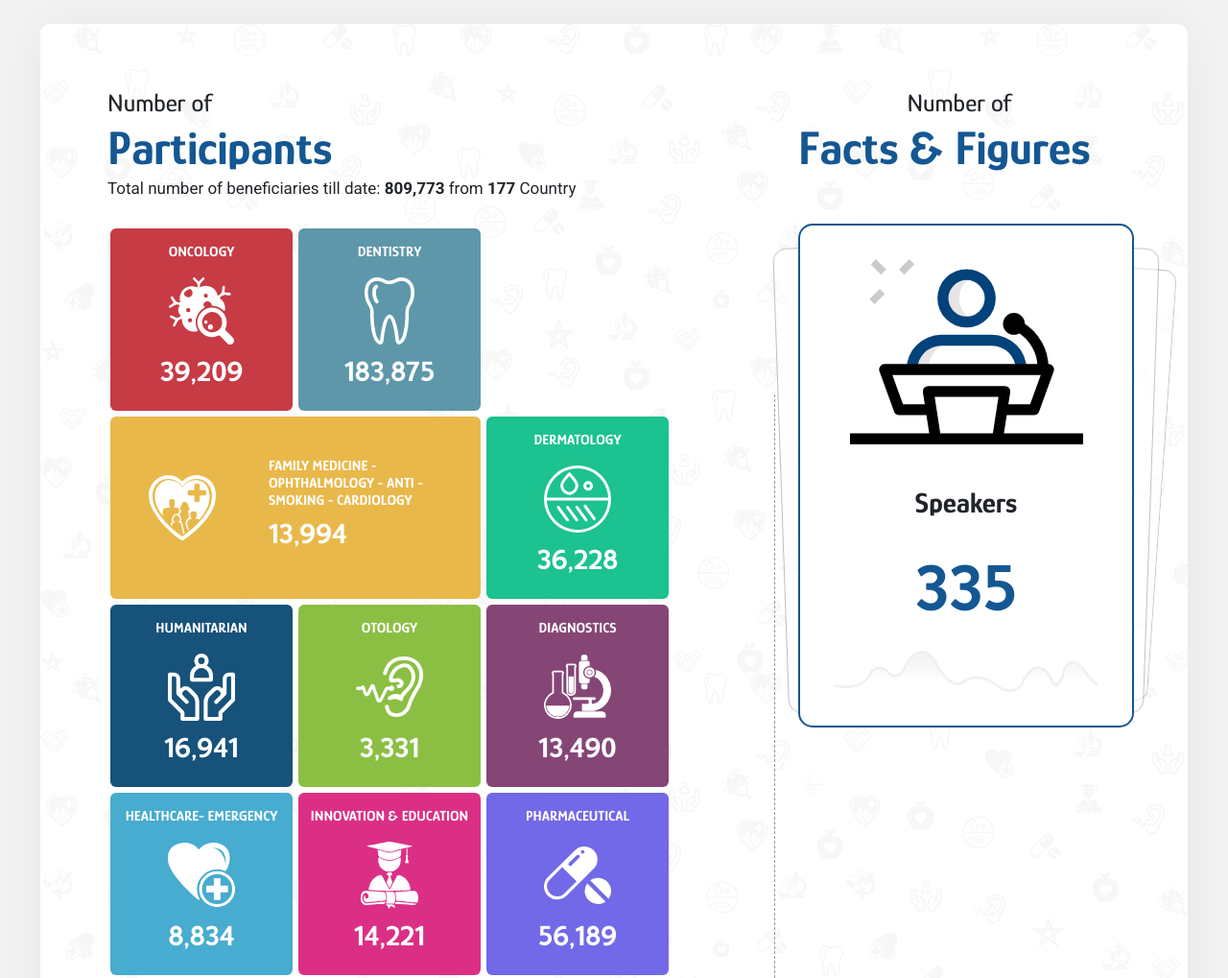
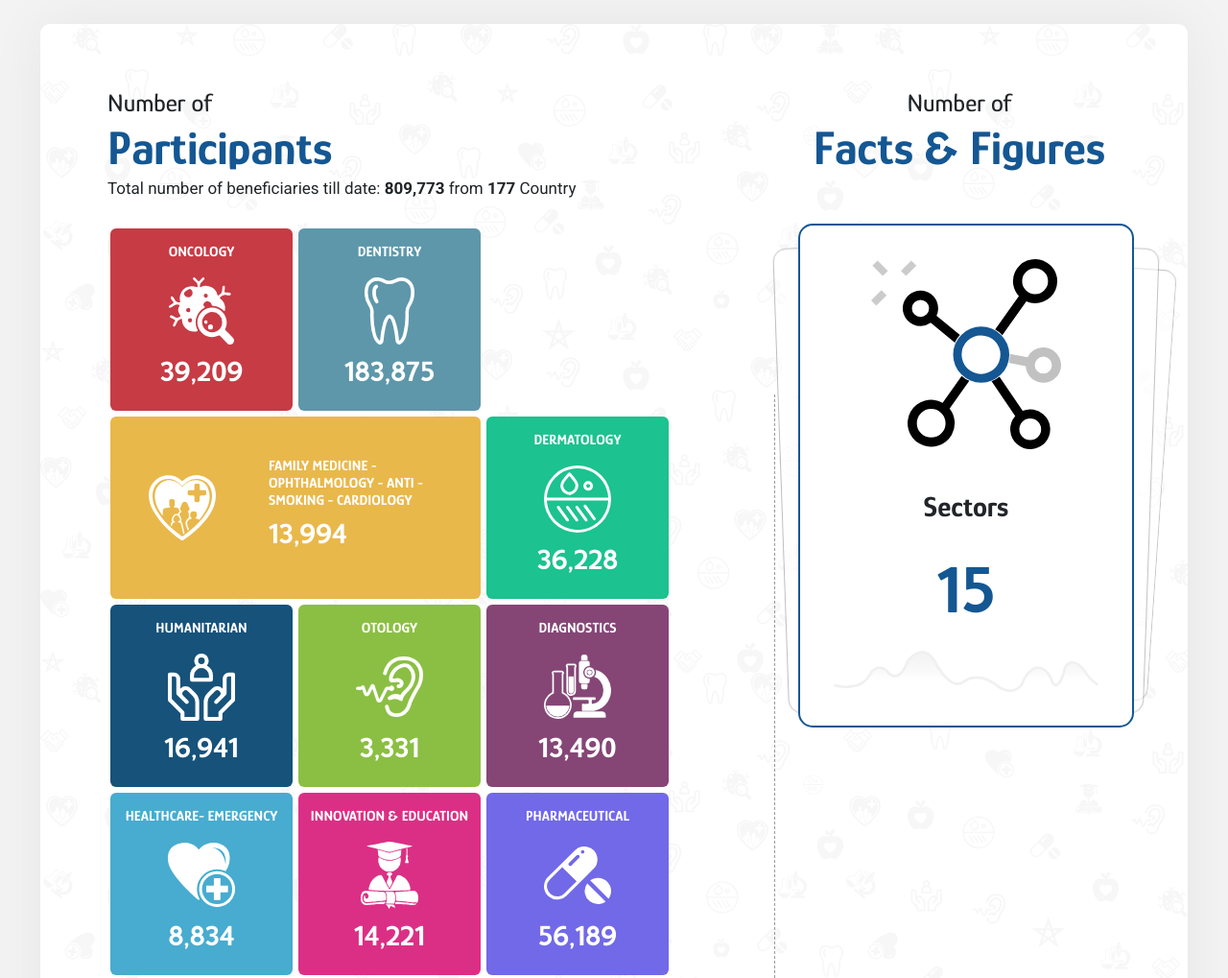
Before and after one commit to salAhamad/watterfalls, a plain HTML site: page index.html in a window 1280 px wide. Shown: the part 1300-2319 px from the top of the page at 96% size. Drawn offline with nearby package versions, Linux system fonts and the light colour scheme.

Commit message:
icons updated

```diff
--- /dev/null
+++ b/assets/scss/responsive.scss
@@ -0,0 +1,3 @@
+@media (max-width: 1500px) and (min-width: 1400px) {
+
+}
--- a/assets/scss/style.scss
+++ b/assets/scss/style.scss
@@ -933,6 +933,7 @@ header {
     width: 100%;
     padding-top: 4em;
     border-top: 1px solid #ddd;
+    background-image: none;
     $testimonialWidth: 775px;
     .testimonialSlider {
         width: 100%;
--- a/index.html
+++ b/index.html
@@ -255,7 +255,7 @@
                 <div class="col-md-6 col-lg-5 col-xl-4">
                     <div class="secHeading text-center">
                         <h3>Number of</h3>
-                        <h1 class="mb-1">Facts & Figures</h1>
+                        <h1 class="mb-1 justify-content-center">Facts & Figures</h1>
 
                         <div class="figureNfactContainer">
                             <div class="swiper factNfigureSwiper">
@@ -275,10 +275,10 @@
                                     <div class="swiper-slide">
                                         <div class="factNfigureCard">
                                             <div class="__icon mb-4">
-                                                <img src="assets/images/speaker-icon.svg" alt="">
+                                                <img src="assets/images/sectors.svg" alt="">
                                             </div>
-                                            <h3 class="mb-3">Speakers</h3>
-                                            <h1>335</h1>
+                                            <h3 class="mb-3">Sectors</h3>
+                                            <h1>15</h1>
                                             <div class="dummyGraph">
                                                 <img src="assets/images/dymy-graph.svg" alt="">
                                             </div>
@@ -287,10 +287,10 @@
                                     <div class="swiper-slide">
                                         <div class="factNfigureCard">
                                             <div class="__icon mb-4">
-                                                <img src="assets/images/speaker-icon.svg" alt="">
+                                                <img src="assets/images/webinars.svg" alt="">
                                             </div>
-                                            <h3 class="mb-3">Speakers</h3>
-                                            <h1>335</h1>
+                                            <h3 class="mb-3">Webinars</h3>
+                                            <h1>433</h1>
                                             <div class="dummyGraph">
                                                 <img src="assets/images/dymy-graph.svg" alt="">
                                             </div>
@@ -299,10 +299,10 @@
                                     <div class="swiper-slide">
                                         <div class="factNfigureCard">
                                             <div class="__icon mb-4">
-                                                <img src="assets/images/speaker-icon.svg" alt="">
+                                                <img src="assets/images/academic.svg" alt="">
                                             </div>
-                                            <h3 class="mb-3">Speakers</h3>
-                                            <h1>335</h1>
+                                            <h3 class="mb-3">Academic and Scientific Institutes</h3>
+                                            <h1>82</h1>
                                             <div class="dummyGraph">
                                                 <img src="assets/images/dymy-graph.svg" alt="">
                                             </div>
```
Also changed, not shown: assets/images/academic.svg (added), assets/images/sectors.svg (added), assets/images/webinars.svg (added), assets/scss/responsive.css (added), assets/scss/style.css.
